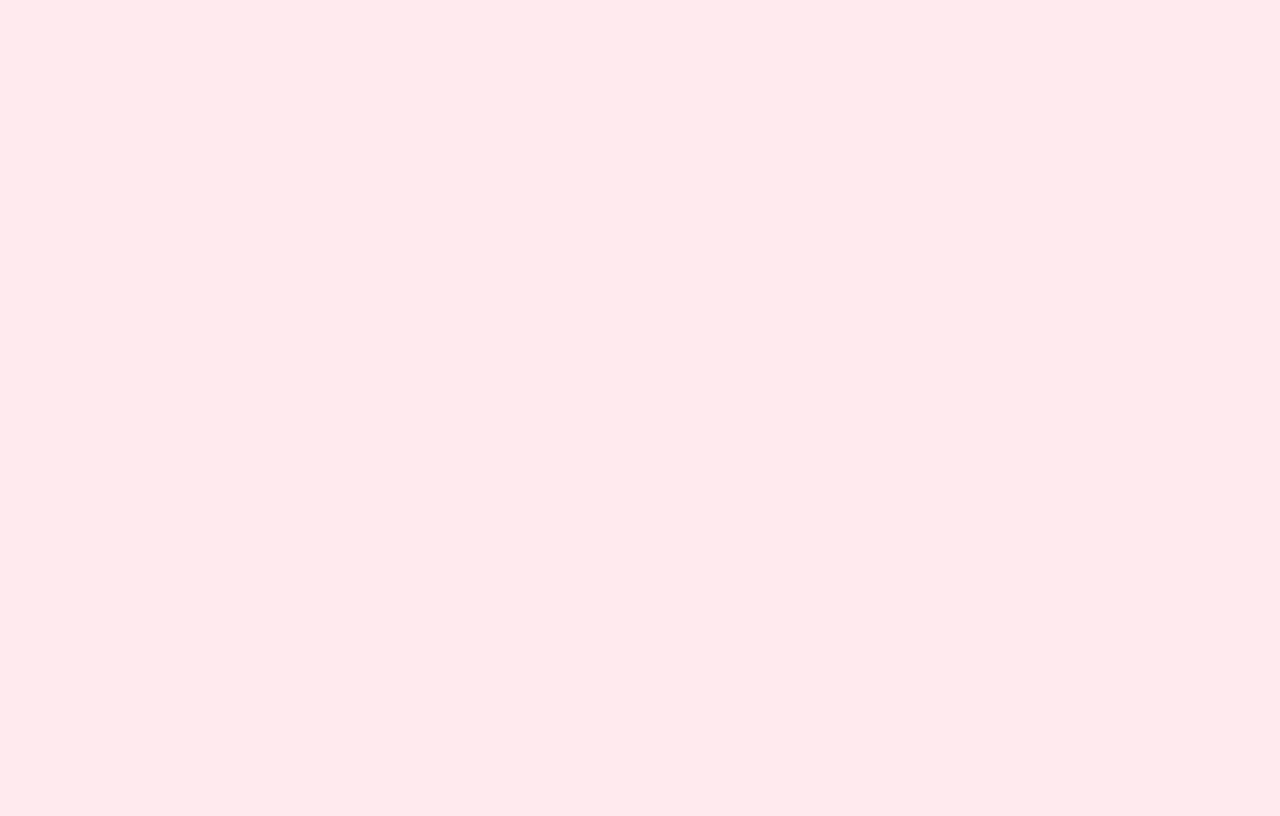
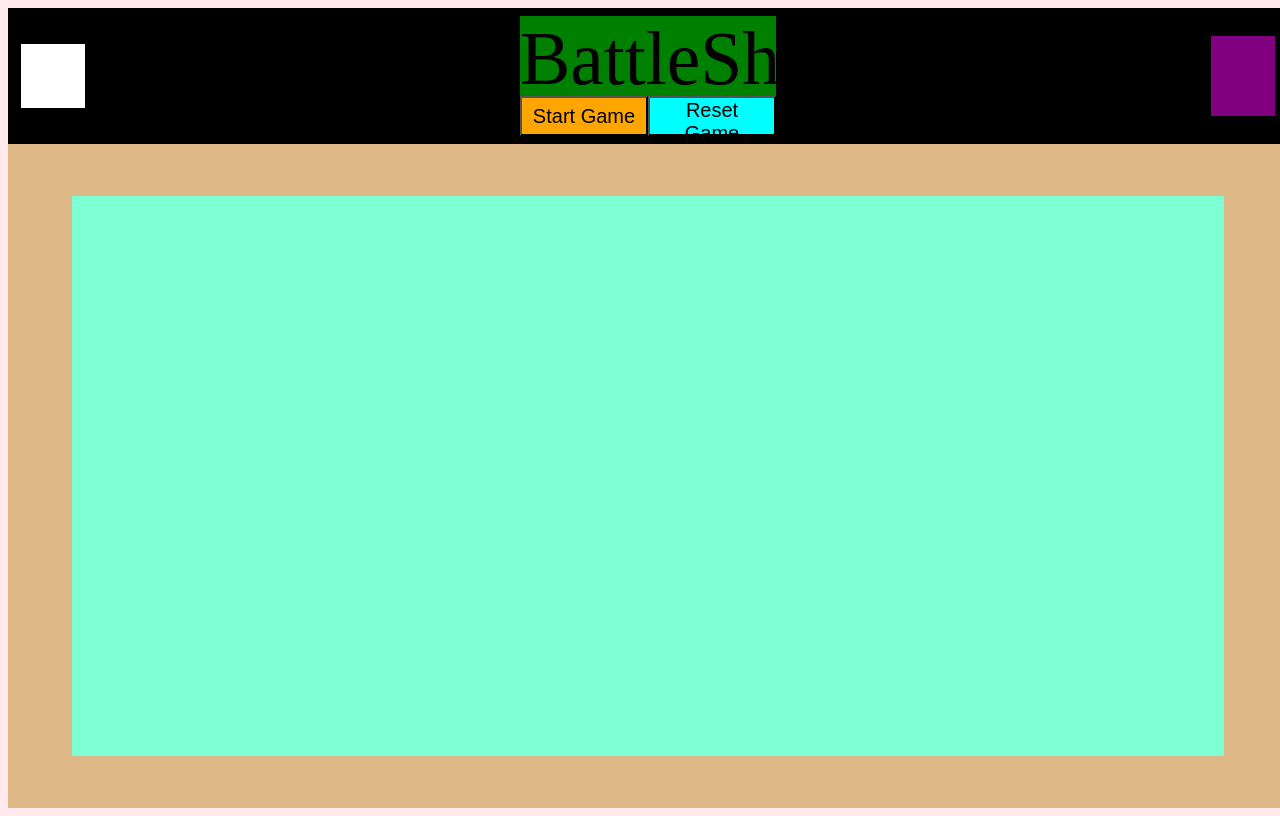
Before and after one commit to DutsAndrew/battleship-game, a website built with webpack: page dist/index.html in a window 1280 px wide. Built offline with Linux system fonts and the light colour scheme.

Commit message:
base styling for game

```diff
--- a/src/stylesheets/style.css
+++ b/src/stylesheets/style.css
@@ -5,3 +5,89 @@ body {
 #battleship-logo-favicon {
   filter: invert(35%) sepia(74%) saturate(5549%) hue-rotate(200deg) brightness(101%) contrast(100%);
 }
+
+#header {
+  display: flex;
+  flex-flow: row nowrap;
+  margin: 0;
+  height: 17vh;
+  width: 100vw;
+  justify-content: space-between;
+  align-items: center;
+  background-color: black;
+}
+
+#battleship-logo {
+  background-color: white;
+  width: 5vw;
+  height: 8vh;
+  margin-left: 1%;
+}
+
+#menu {
+  background-color: pink;
+  width: 20vw;
+  height: 15vh;
+  display: flex;
+  margin: 0;
+  flex-flow: column nowrap;
+  justify-content: space-between;
+}
+
+#website-title {
+  background-color: green;
+  height: 10vh;
+  width: 20vw;
+  margin: 0;
+  font-size: 4.72em;
+}
+
+#menu-button-container {
+  display: flex;
+  flex-flow: row nowrap;
+  height: 5vh;
+  width: 20vw;
+}
+
+#start-game {
+  background-color: orange;
+  height: 5vh;
+  width: 20vw;
+  margin: 0;
+  font-size: 1.25em;
+}
+
+#reset-game {
+  background-color: cyan;
+  height: 5vh;
+  width: 20vw;
+  margin: 0;
+  font-size: 1.25em;
+}
+
+#wins-tracker {
+  background-color: purple;
+  width: 5vw;
+  height: 10vh;
+  margin-right: 1%;
+}
+
+#main-document {
+  display: flex;
+  flex-flow: column nowrap;
+  margin: 0;
+  width: 100vw;
+  height: 83vh;
+  background-color: burlywood;
+  justify-content: center;
+  align-items: center;
+}
+
+#gameboard {
+  display: flex;
+  flex-flow: row nowrap;
+  margin: 0;
+  width: 90vw;
+  height: 70vh;
+  background-color: aquamarine;
+}
```
Also changed, not shown: dist/index.html, dist/main.js.
